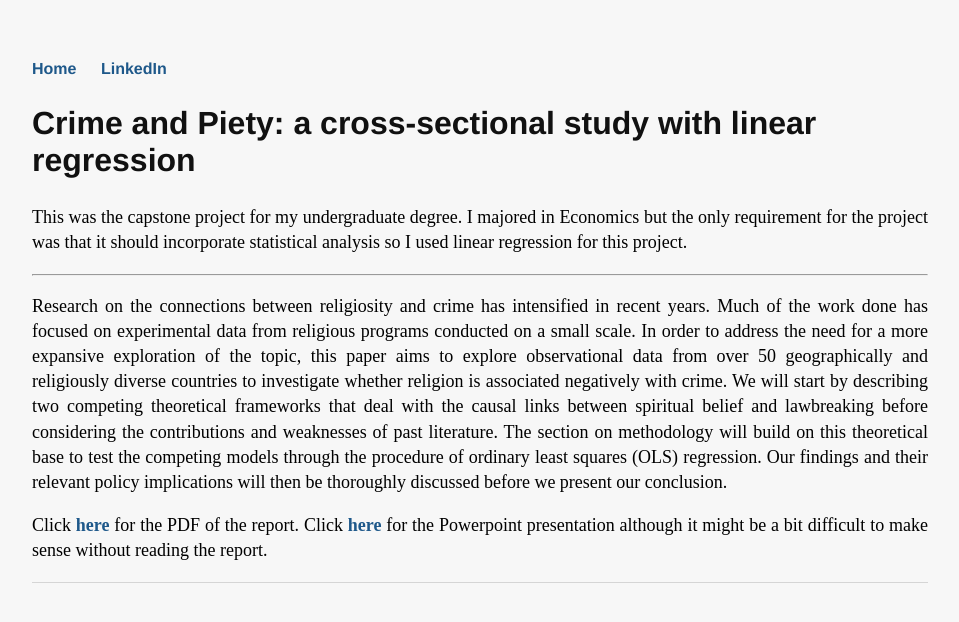
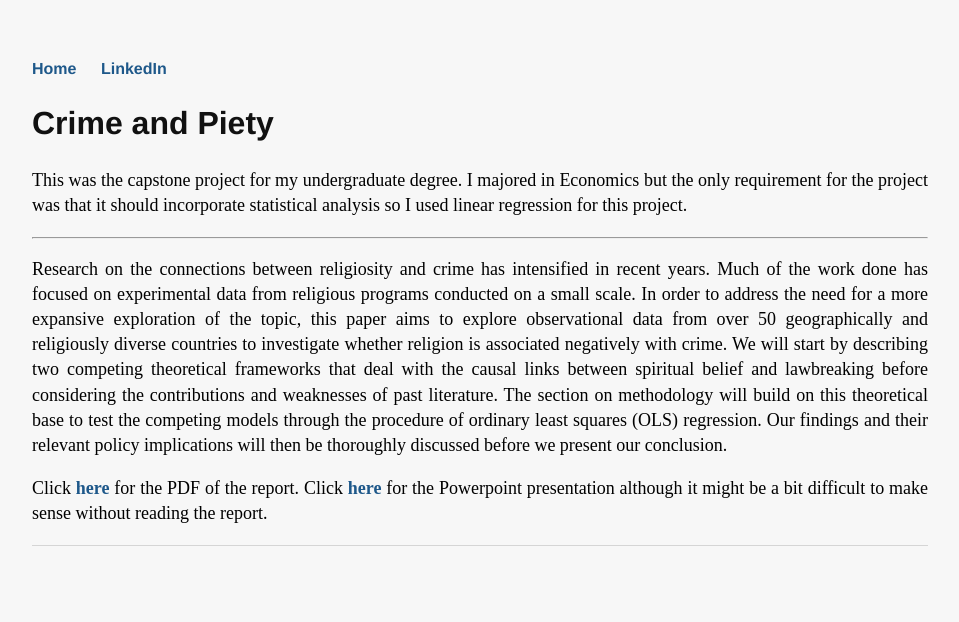
Before and after one commit to h2kh/h2kh.github.io, a Jekyll site: the page built from _posts/2019-06-06-crime-piety.md, in a window 1280 px wide. Shown: the top 622 px of the page, without its empty margins (160-1119 px from the left). Built offline with Jekyll 4.4.1, drawn with Linux system fonts in a browser that asks for light colours; some of the changed lines change nothing that is shown.

Commit message:
Update 2019-06-06-crime-piety.md

```diff
--- a/_posts/2019-06-06-crime-piety.md
+++ b/_posts/2019-06-06-crime-piety.md
@@ -1,6 +1,7 @@
 ---
 layout: post
-title: "Crime and Piety: a cross-sectional study with linear regression"
+title: "Crime and Piety"
+subtitle: "Cross-sectional study using multiple linear regression on the relationship between crime and religiosity in society"
 nottableau: 'true'
 ---
 
```
